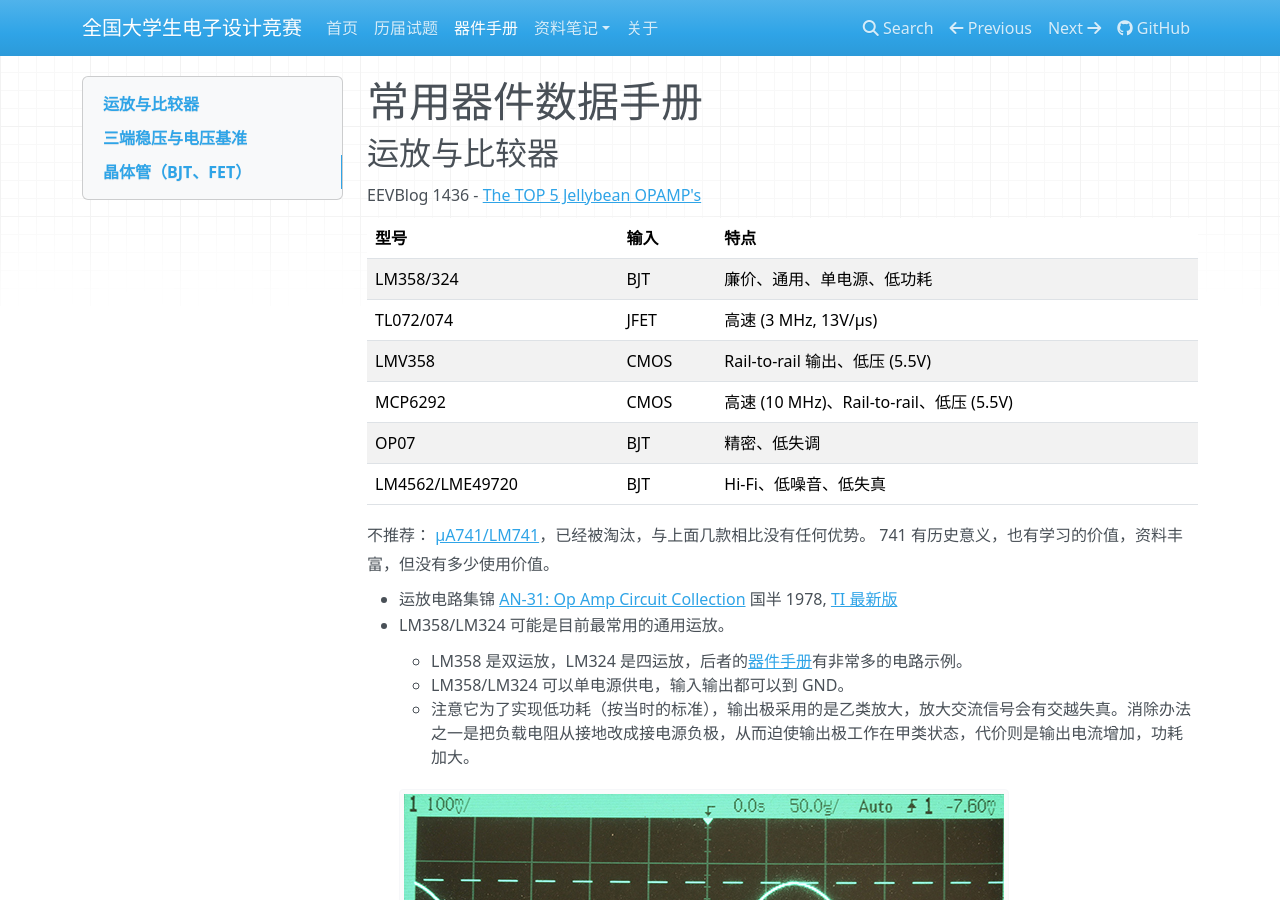
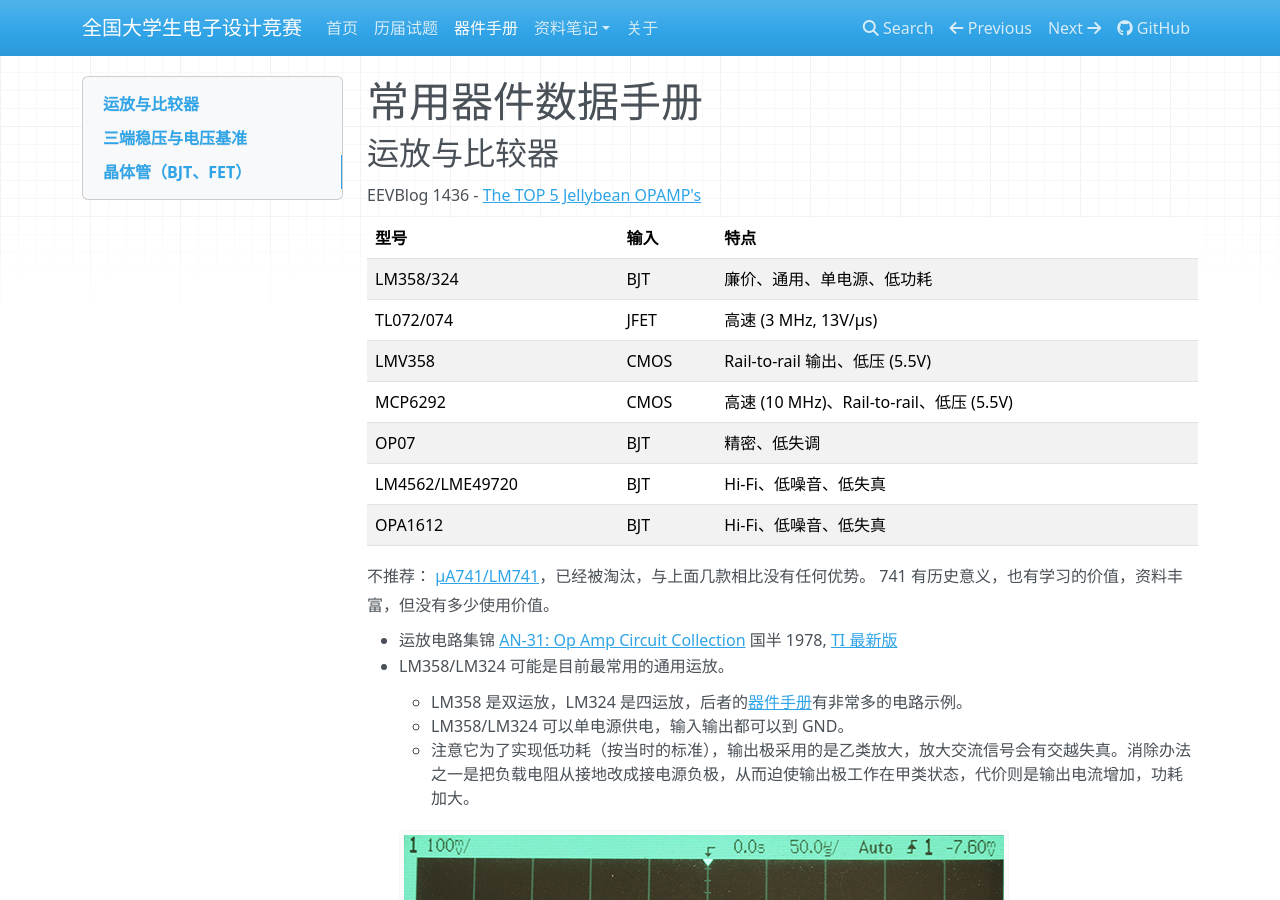
Before and after one commit to chenshuo/nuedc, an MkDocs documentation site: the page built from docs/datasheets.md, in a window 1280 px wide and 900 px high. Built offline with MkDocs 1.6.1, drawn with Linux system fonts in a browser that asks for light colours; nearby versions of some CDN libraries; formulas are drawn with MathJax 3.

Commit message:
update datasheets.md

```diff
--- a/docs/datasheets.md
+++ b/docs/datasheets.md
@@ -12,6 +12,7 @@ EEVBlog 1436 - [The TOP 5 Jellybean OPAMP's](https://www.youtube.com/watch?v=uq1
 | MCP6292 | CMOS | 高速 (10 MHz)、Rail-to-rail、低压 (5.5V) |
 | OP07 | BJT | 精密、低失调 |
 | LM4562/LME49720 | BJT | Hi-Fi、低噪音、低失真 |
+| OPA1612 | BJT | Hi-Fi、低噪音、低失真 |
 
 
 不推荐： [µA741/LM741](741.md)，已经被淘汰，与上面几款相比没有任何优势。
```
